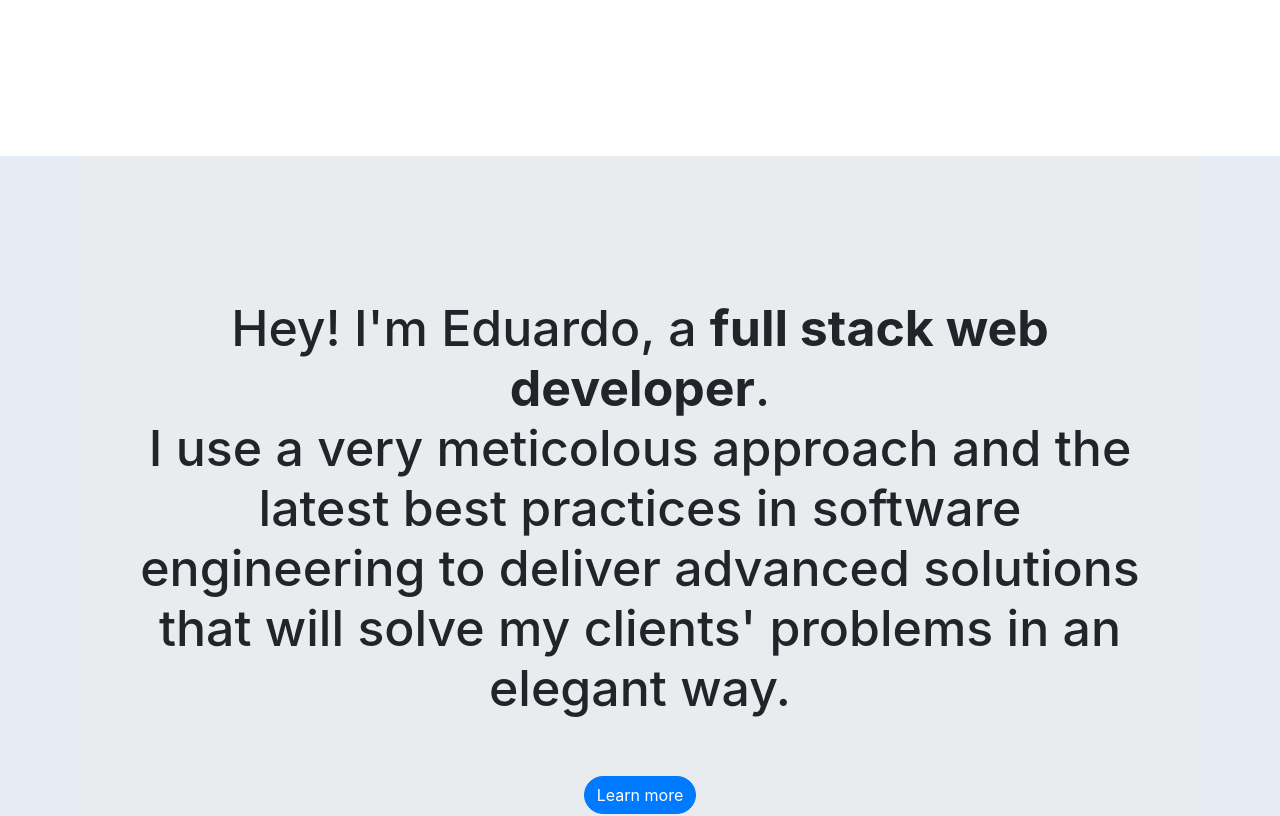
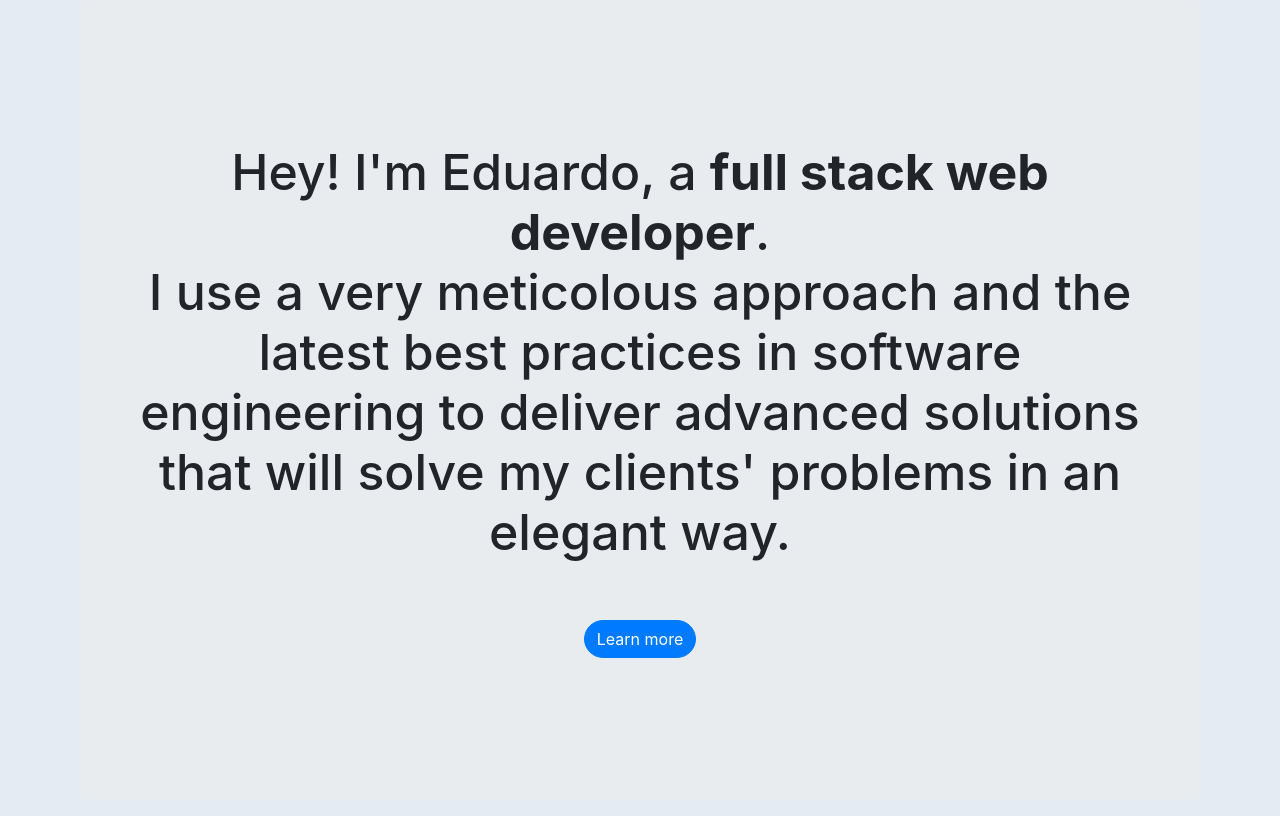
Before and after one commit to eduardomecchia/nuxt-portfolio, a Nuxt app: page / in a window 1280 px wide. Shown: the top 816 px of the page. Built offline with nearby package versions, Linux system fonts and the light colour scheme.

Commit message:
fix: remove three.js canvas from index.vue

```diff
--- a/pages/index.vue
+++ b/pages/index.vue
@@ -1,7 +1,6 @@
 <template>
     <!-- App wrapper -->
     <div class="app-wrapper">
-        <canvas></canvas>
         <!-- Content -->
         <main class="home">
             <Jumbotron />
@@ -131,10 +130,5 @@ export default {
                 }
             } */
         }
-
-        canvas {
-            position: absolute;
-            z-index: 10000;
-        }
     }
 </style>
```
Also changed, not shown: package.json (line endings or trailing spaces).
